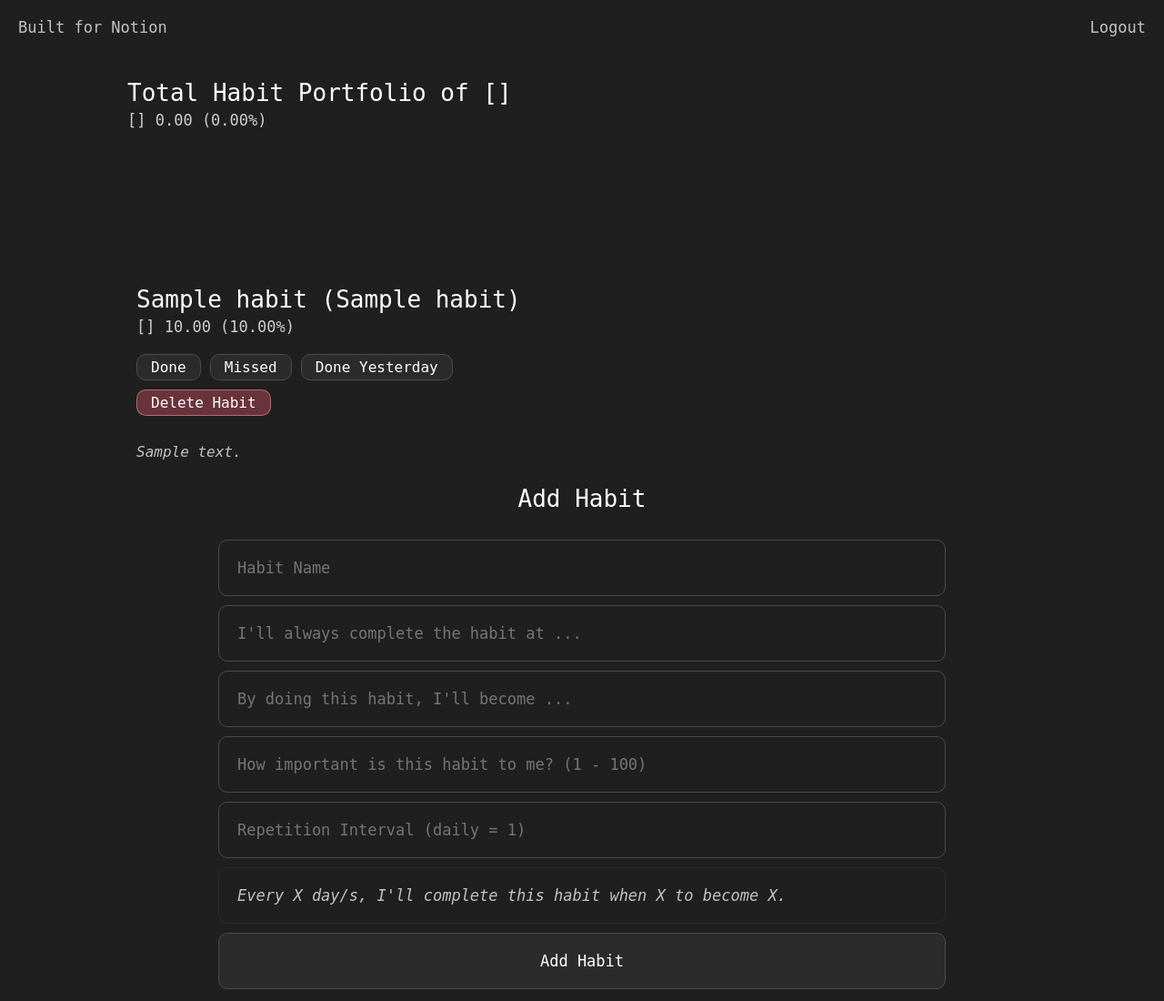
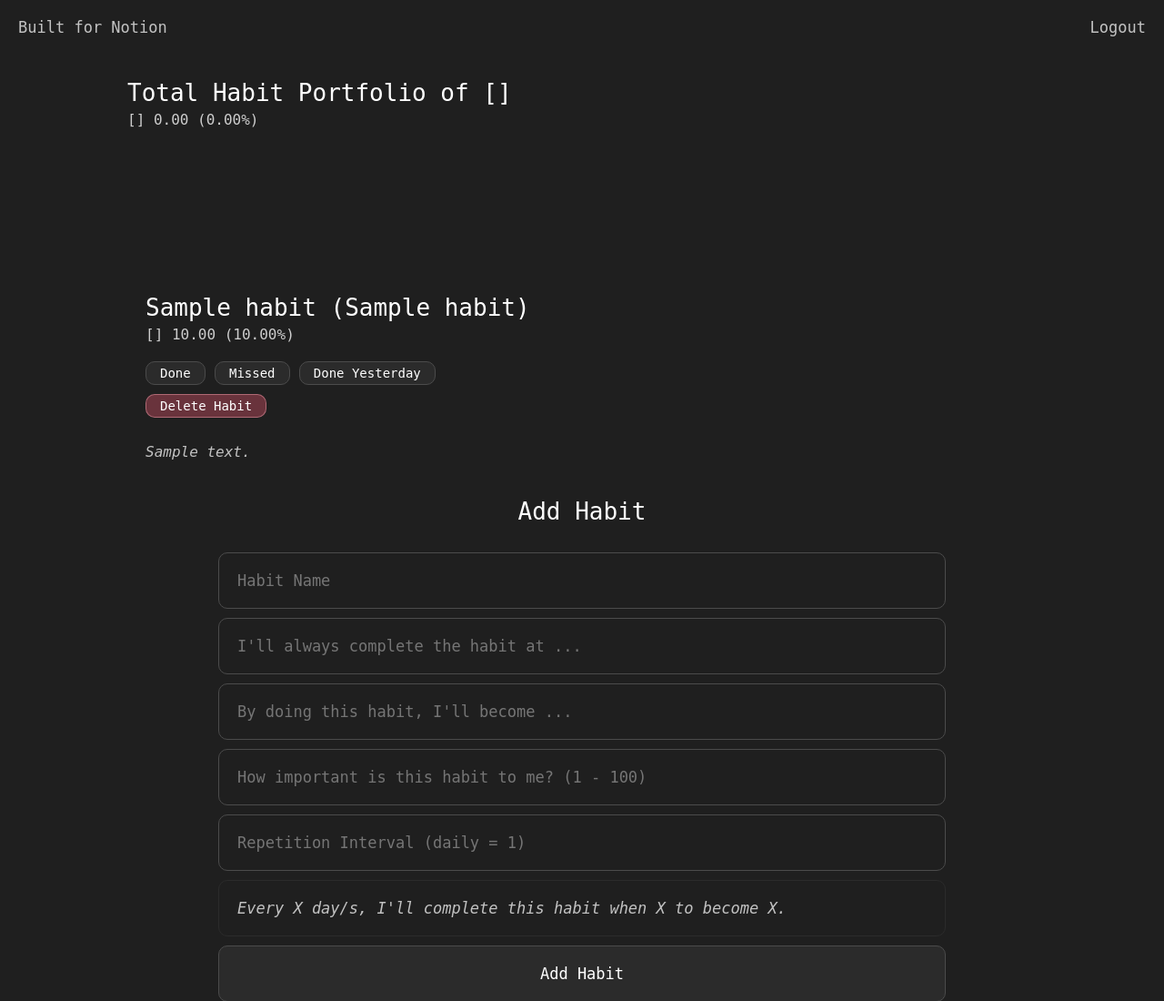
Before and after one commit to lior-acqu/exchange-traded-habits, a Flask app: template templates/index.html in a window 1280 px wide. Shown: the top 1100 px of the page at 91% size. Run offline with Flask 3, Linux system fonts and the light colour scheme; the template is opened without the code that fills it: most values are stand-ins (such as "Sample title", 1, 10 or a date in 2020); some libraries are stand-ins or nearby versions.

Commit message:
Improved style v 1.1.1

```diff
--- a/static/styles.css
+++ b/static/styles.css
@@ -66,7 +66,7 @@
   width: 100%;
 }
 .habit-container {
-  padding: 10px;
+  padding: 20px;
 }
 .stock-title {
   font-size: 26px;
@@ -80,7 +80,7 @@
   border: 1px solid #4b4b4b;
   border-radius: 10px;
   cursor: pointer;
-  font-size: 16px;
+  font-size: 14px;
   margin: 0 0 10px 0;
 }
 canvas {
@@ -90,13 +90,16 @@
   color: #cecece;
   margin-top: 5px;
   margin-bottom: 20px;
+  font-size: 16px;
 }
 .description {
   font-size: 16px;
   font-style: italic;
   color: #c2c2c2;
-  margin-top: 20px;
+  margin-top: 15px;
   margin-bottom: 0;
+  line-height: 1.6;
+  text-align: justify;
 }
 #total-data {
   width: 100%;
--- a/templates/index.html
+++ b/templates/index.html
@@ -65,11 +65,11 @@
 
             // define a background color
             var stockBG = "#dfdfdf";
-            //if (totalChange > 0.01) {
-            //    stockBG = "#78C2FF"
-            //} else if (totalChange < -0.01) {
-            //    stockBG = "#ff788e"
-            //}
+            if (totalChange > 0.01) {
+                stockBG = "#78C2FF"
+            } else if (totalChange < -0.01) {
+                stockBG = "#ff788e"
+            }
 
             document.getElementById("total-data").innerHTML = "<h1 class='stock-title'>Total Habit Portfolio of {{ username }}</h1><p class='price'>{{ currency }} " +
             totalValues[totalValues.length - 1].toFixed(2)
```
